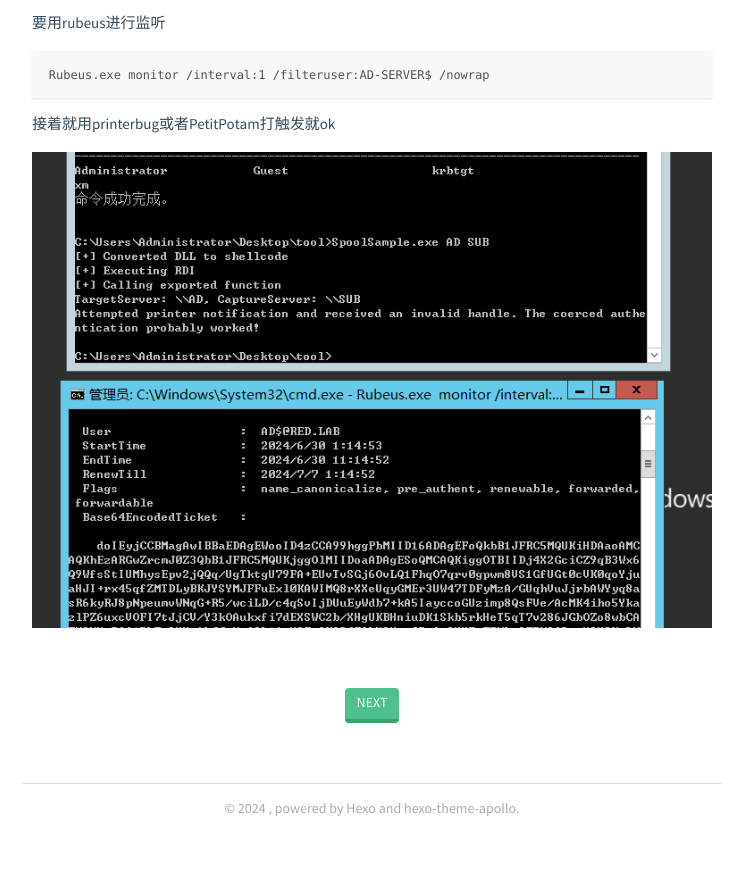
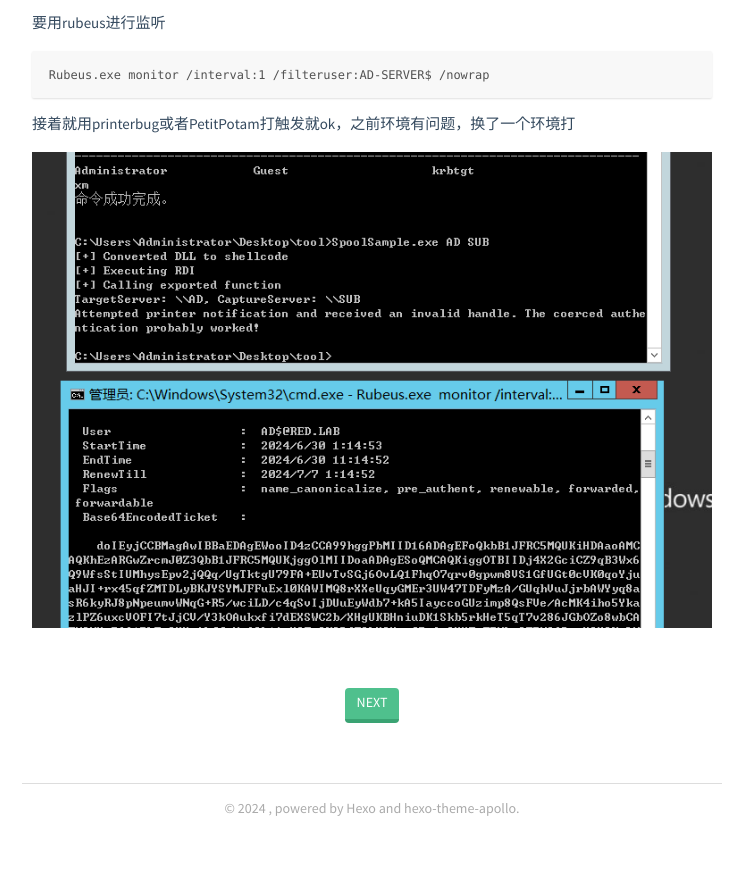
Before and after one commit to 895515845/895515845.github.io, a plain HTML site: page 2024/06/30/跨域攻击/index.html in a window 1280 px wide. Shown: the part 8021-8902 px from the top of the page, without its empty margins (268-1011 px from the left). Drawn offline with nearby package versions, Linux system fonts and the light colour scheme; some packages are replaced by stand-ins of ours.

Commit message:
Update index.html

```diff
--- a/2024/06/30/跨域攻击/index.html
+++ b/2024/06/30/跨域攻击/index.html
@@ -80,6 +80,6 @@
 <p>要用rubeus进行监听</p>
 <figure class="highlight plaintext"><table><tr><td class="gutter"><pre><span class="line">1</span><br></pre></td><td class="code"><pre><span class="line">Rubeus.exe monitor /interval:1 /filteruser:AD-SERVER$ /nowrap</span><br></pre></td></tr></table></figure>
 
-<p>接着就用printerbug或者PetitPotam打触发就ok</p>
+<p>接着就用printerbug或者PetitPotam打触发就ok，之前环境有问题，换了一个环境打</p>
 <p><img src="/2024/06/30/%E8%B7%A8%E5%9F%9F%E6%94%BB%E5%87%BB/image-20240622205812668.png" alt="image-20240622205812668"></p>
 </div></article></div></main><footer><div class="paginator"><a href="/2024/03/01/%E5%8E%BB%E9%99%A4cobaltstrike%E7%9A%84Yara%E7%AD%BE%E5%90%8D%E7%89%B9%E5%BE%81/" class="next">NEXT</a></div><div class="copyright"><p>© 2024 <a href="https://www.jibochang.link"></a>, powered by <a href="https://hexo.io/" target="_blank">Hexo</a> and <a href="https://github.com/pinggod/hexo-theme-apollo" target="_blank">hexo-theme-apollo</a>.</p></div></footer></div><script async src="//cdn.bootcss.com/mathjax/2.7.0/MathJax.js?config=TeX-MML-AM_CHTML" integrity="sha384-crwIf/BuaWM9rM65iM+dWFldgQ1Un8jWZMuh3puxb8TOY9+linwLoI7ZHZT+aekW" crossorigin="anonymous"></script></body></html>
```
